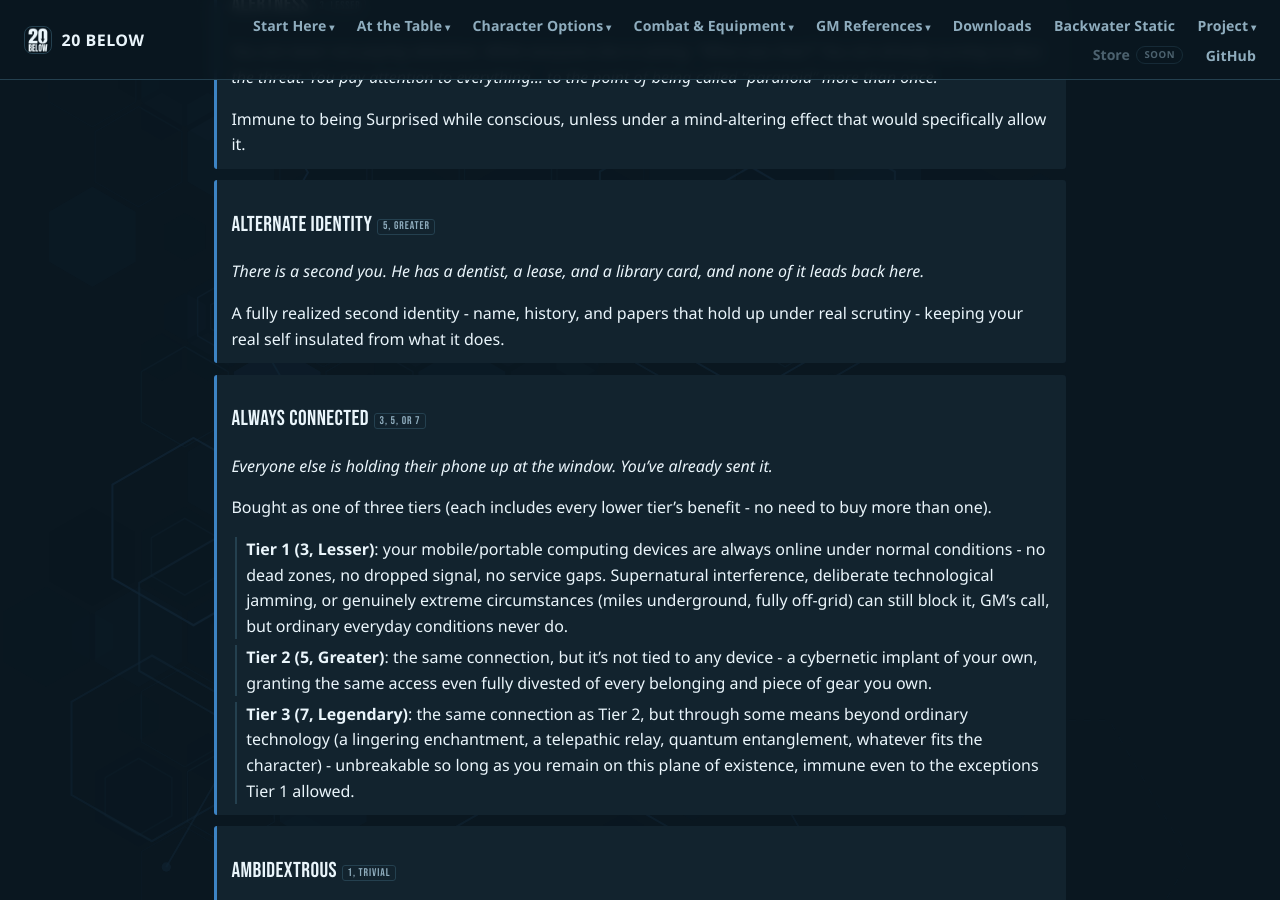
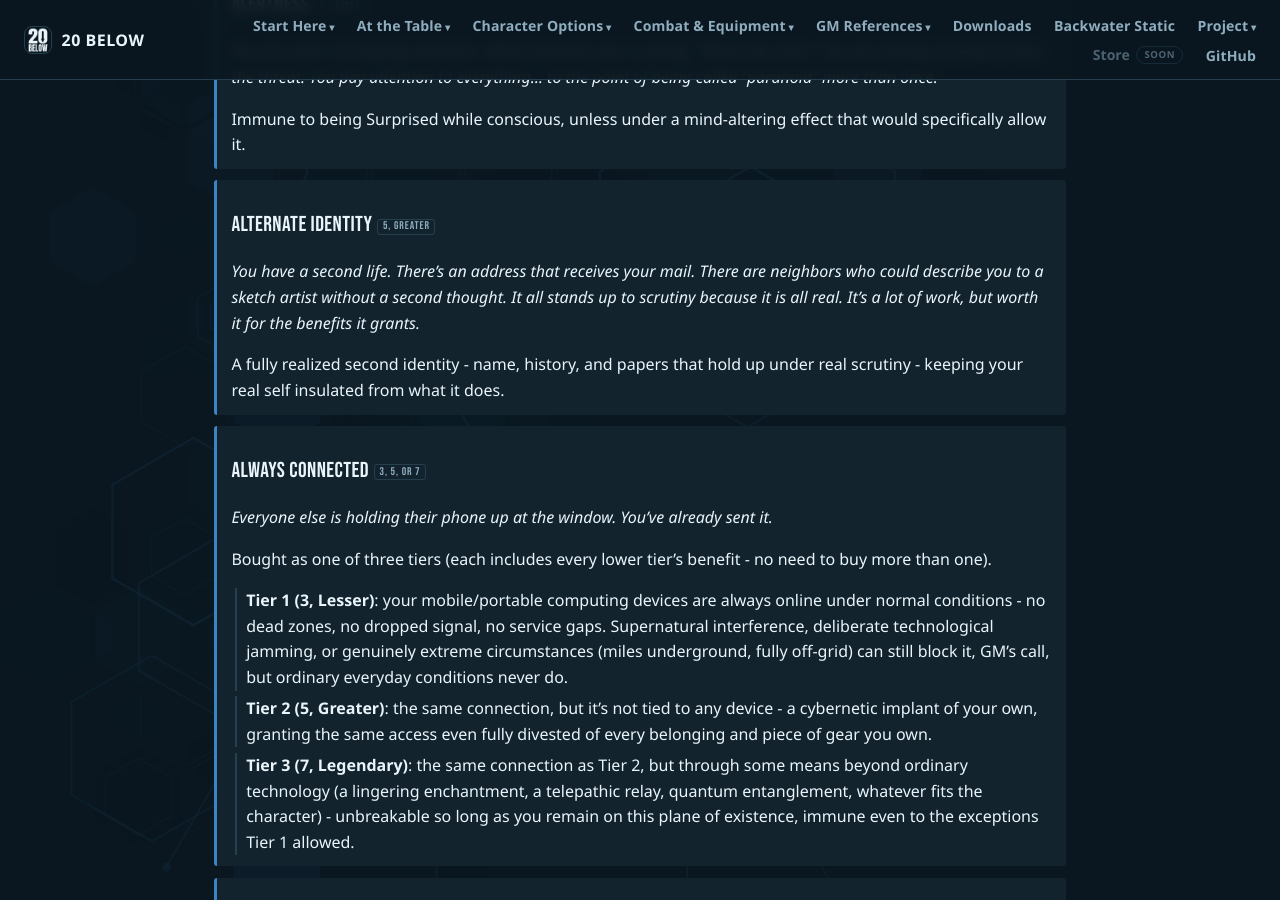
Before and after one commit to feralucce/20_Below, a Jekyll site: the page built from webbook/boons.md, in a window 1280 px wide and 900 px high, scrolled down 1192 px. Built offline with Jekyll 4.4.1, drawn with Linux system fonts in a browser that asks for light colours.

Commit message:
Boons: rework the Alternate Identity flavour
Recast from In Nomine's Role - a second life that is maintained rather
than forged. The old line also assumed the character was a man.

Co-Authored-By: Claude Opus 5 <noreply@anthropic.com>

```diff
--- a/webbook/boons.md
+++ b/webbook/boons.md
@@ -56,7 +56,7 @@ Immune to being Surprised while conscious, unless under a mind-altering effect t
 
 <div class="boon-flavour" markdown="1">
 
-There is a second you. He has a dentist, a lease, and a library card, and none of it leads back here.
+You have a second life. There's an address that receives your mail. There are neighbors who could describe you to a sketch artist without a second thought. It all stands up to scrutiny because it is all real. It's a lot of work, but worth it for the benefits it grants.
 
 </div>
 
```
